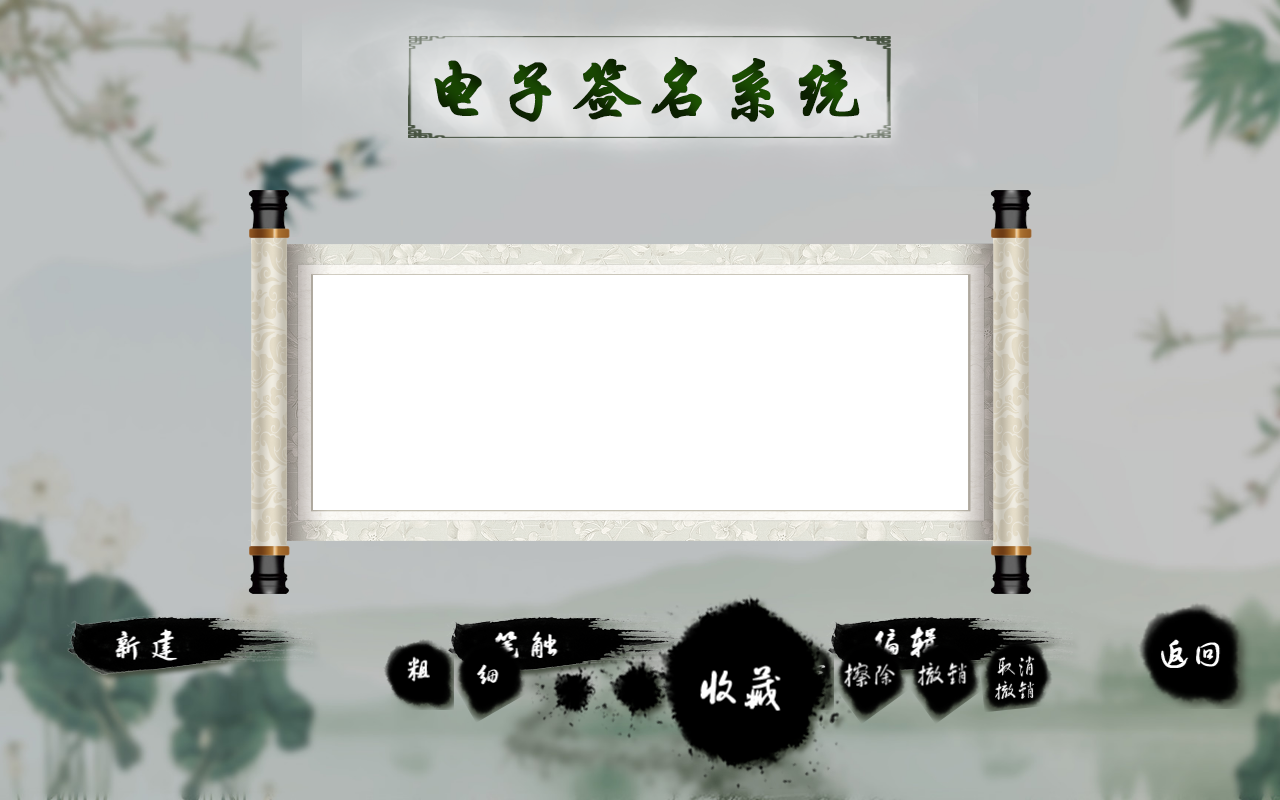
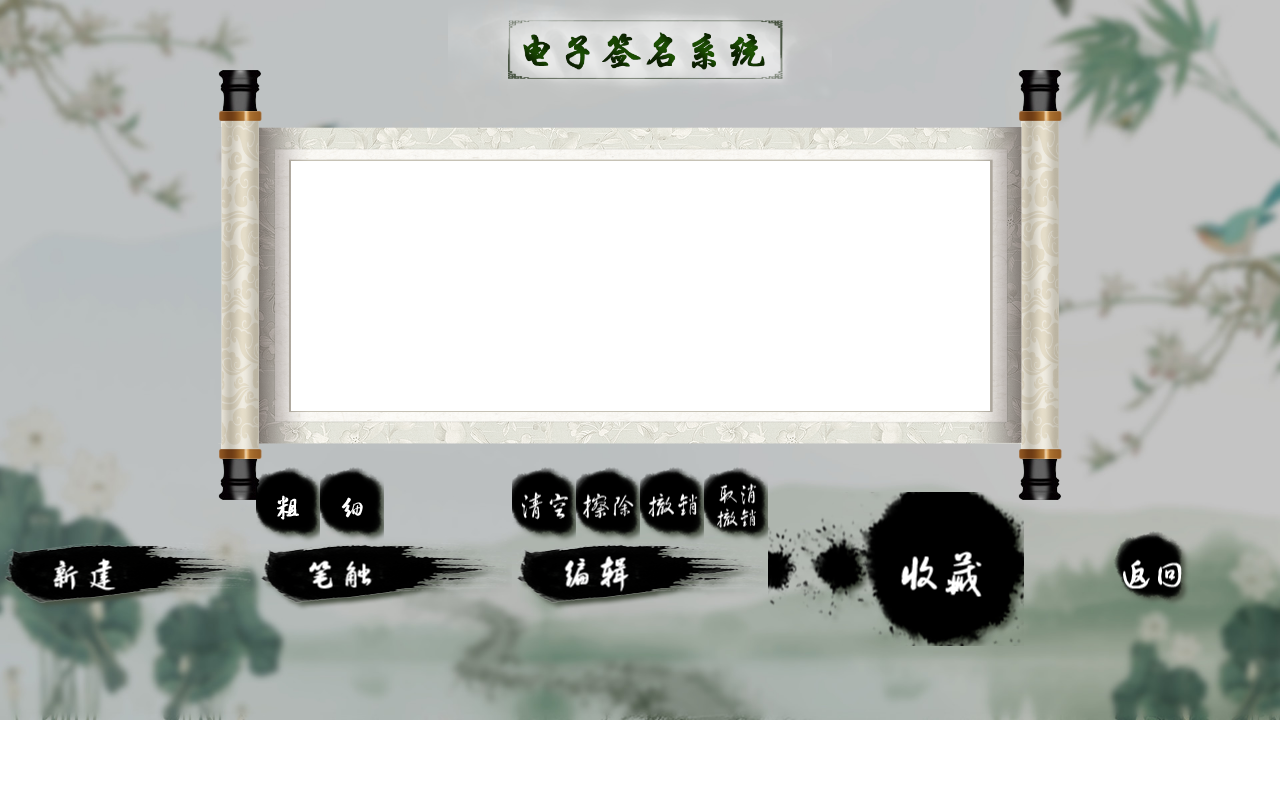
Before and after one commit to melody-pp/signature, a Vue app: page /#/ in a window 1280 px wide. Built offline with nearby package versions, Linux system fonts and the light colour scheme.

Commit message:
no message

```diff
--- a/src/App.vue
+++ b/src/App.vue
@@ -20,8 +20,6 @@
   body {
     background: url("./assets/bg.jpg") no-repeat;
     background-size: cover;
-    height: 100vh;
-    width: 100vw;
     margin: 0;
     padding: 0;
   }
@@ -31,4 +29,14 @@
     margin: 0;
     padding: 0;
   }
+
+  .clearfix:before,
+  .clearfix:after {
+    display: table;
+    content: " ";
+  }
+
+  .clearfix:after {
+    clear: both;
+  }
 </style>
--- a/src/components/HelloWorld.vue
+++ /dev/null
@@ -1,36 +0,0 @@
-<template>
-  <div>
-    <canvas ref="canvas" height="500" width="500"></canvas>
-    <button @click="save">保存</button>
-  </div>
-</template>
-
-<script>
-  import SignaturePad from 'signature_pad'
-
-  export default {
-    name: 'HelloWorld',
-    data () {
-      return {
-        signaturePad: null
-      }
-    },
-    mounted () {
-      this.signaturePad = new SignaturePad(this.$refs.canvas)
-    },
-    methods: {
-      save () {
-
-      }
-    }
-  }
-</script>
-
-<!-- Add "scoped" attribute to limit CSS to this component only -->
-<style scoped>
-  canvas {
-    height: 500px;
-    width: 500px;
-    border: 1px solid #000;
-  }
-</style>
--- /dev/null
+++ b/src/components/Signature.vue
@@ -0,0 +1,50 @@
+<template>
+  <div class="sig-container clearfix">
+    <div class="juan-container">
+      <img class="zhou left" src="../assets/juanzhou_bian.png">
+      <img class="juan" src="../assets/juanzhou_zhong.png">
+      <img class="zhou right" src="../assets/juanzhou_bian.png">
+    </div>
+    <img :src="sigUrl" class="signature">
+  </div>
+</template>
+
+<script>
+  export default {
+    name: "Signature",
+    props: ['sigUrl']
+  }
+</script>
+
+<style scoped lang="scss">
+  .sig-container {
+    position: absolute;
+    > img {
+      top: 10.4vh;
+      left: 9vh;
+      height: 29vh;
+      position: absolute;
+    }
+  }
+
+  .juan-container {
+    .juan {
+      height: 50vh;
+    }
+
+    .zhou {
+      height: 50vh;
+
+      &.left {
+        position: relative;
+        margin-right: -1vh;
+      }
+
+      &.right {
+        margin-left: -1vh;
+      }
+    }
+  }
+
+
+</style>
--- /dev/null
+++ b/src/data.js
@@ -0,0 +1,3 @@
+const sigList = [];
+
+export {sigList}
--- /dev/null
+++ b/src/pages/Exhibition.vue
@@ -0,0 +1,38 @@
+<template>
+  <div class="mainBox">
+    <img class="title" src="../assets/bt.png" @click="$router.push('/')">
+    <div class="sig-list-container">
+      <Signature v-for="sigUrl of sigList" :sigUrl="sigUrl" class="signature"/>
+    </div>
+  </div>
+</template>
+
+<script>
+  import {sigList} from "../data";
+
+  import Signature from '../components/Signature'
+
+  export default {
+    name: "Exhibition",
+    components: {Signature},
+    data: () => ({
+      sigList
+    })
+  }
+</script>
+
+<style scoped lang="scss">
+  .mainBox {
+    text-align: center;
+    .title {
+      width: 30vw;
+    }
+    .sig-list-container {
+      margin-top: 15vh;
+    }
+    .signature {
+      margin: 0 10vh;
+    }
+
+  }
+</style>
--- a/src/pages/Home.vue
+++ b/src/pages/Home.vue
@@ -1,64 +1,60 @@
 <template>
   <div class="mainBox">
-    <img class="title" src="../assets/bt.png" alt="">
+    <img class="title" src="../assets/bt.png">
     <div class="sig-container">
       <div class="juan-container">
         <img class="zhou left" src="../assets/juanzhou_bian.png">
         <img class="juan" src="../assets/juanzhou_zhong.png">
         <img class="zhou right" src="../assets/juanzhou_bian.png">
       </div>
-      <canvas ref="canvas" width="655" height="235"></canvas>
-
+      <canvas ref="canvas" :width="cvWidth" :height="cvHeight"></canvas>
     </div>
     <div class="menu">
-      <ul>
+      <ul class="clearfix">
         <li class="menuPer">
-          <img src="../assets/xj.png" alt="">
+          <img src="../assets/xj.png" @click="addSig()">
         </li>
         <li class="menuPer">
-          <img src="../assets/bc.png" alt="">
+          <img src="../assets/bc.png">
           <ul>
             <li class="subMenu">
               <img src="../assets/cu.png" @click="setStrokeStyle('thick')">
             </li>
-            <li class="subMenu" style="transform: rotateZ(60deg)">
-              <img src="../assets/xi.png" @click="setStrokeStyle('thin')"
-                   style="transform: rotateZ(-60deg) translate(-119%, 64%)">
+            <li class="subMenu">
+              <img src="../assets/xi.png" @click="setStrokeStyle('thin')">
             </li>
           </ul>
         </li>
         <li class="menuPer">
-          <img src="../assets/bj.png" alt="">
+          <img src="../assets/bj.png">
           <ul>
             <li class="subMenu">
-              <img src="../assets/qk.png" @click="clear" style="transform: translate(8%,43%);">
+              <img src="../assets/qk.png" @click="clear">
             </li>
-            <li class="subMenu" style="transform: rotateZ(54deg)">
-              <img src="../assets/cch.png" @click="erase"
-                   style="transform: rotateZ(-54deg) translate(-29%, 28%)">
+            <li class="subMenu">
+              <img src="../assets/cch.png" @click="erase">
             </li>
-            <li class="subMenu" style="transform: rotateZ(54deg)">
-              <img src="../assets/cx.png" @click="revoke"
-                   style="transform: rotateZ(-54deg) translate(-33%, 28%)">
+            <li class="subMenu">
+              <img src="../assets/cx.png" @click="revoke">
             </li>
-            <li class="subMenu" style="transform: rotateZ(84deg)">
-              <img src="../assets/qxcx.png" @click="cancelRevoke"
-                   style="transform: rotateZ(-84deg) translate(-41%, 17%)">
+            <li class="subMenu">
+              <img src="../assets/qxcx.png" @click="cancelRevoke">
             </li>
           </ul>
         </li>
+        <li class="collect">
+          <img src="../assets/sc.png" @click="saveSig">
+        </li>
+        <li class="goBack">
+          <img src="../assets/fh.png" @click="goBack">
+        </li>
       </ul>
-      <div class="collect">
-        <img src="../assets/sc.png" alt="">
-      </div>
-      <div class="goBack">
-        <img src="../assets/fh.png" alt="">
-      </div>
     </div>
   </div>
 </template>
 
 <script>
+  import {sigList} from "../data";
   import SignaturePad from 'signature_pad'
 
   let signaturePad
@@ -70,44 +66,66 @@
 
   export default {
     name: 'home',
-    mounted () {
+    data: () => ({
+      cvWidth: 655,
+    }),
+    computed: {
+      cvHeight() {
+        return this.cvWidth * 0.3588
+      }
+    },
+    created() {
+      this.cvWidth = window.innerWidth * 0.545833333
+    },
+    mounted() {
       signaturePad = new SignaturePad(
         this.$refs.canvas,
         {minWidth: 1, maxWidth: 6, onEnd: this.addRevokeState}
       )
     },
     methods: {
-      setStrokeStyle (style) {
+      setStrokeStyle(style) {
         const [minWidth, maxWidth] = strokeWidths[style]
 
         signaturePad.minWidth = minWidth
         signaturePad.maxWidth = maxWidth
         signaturePad.penColor = '#000'
       },
-      clear () {
+      clear() {
         signaturePad.clear()
       },
-      addRevokeState () {
+      addRevokeState() {
         revokeStates = revokeStates.slice(revokeStep)
         revokeStates.unshift(signaturePad.toDataURL())
         revokeStep = 0
       },
-      revoke () {
+      revoke() {
         this.clear()
 
         revokeStep = Math.min(revokeStates.length - 2, revokeStep)
         signaturePad.fromDataURL(revokeStates[++revokeStep], {ratio})
       },
-      cancelRevoke () {
+      cancelRevoke() {
         this.clear()
 
         revokeStep = Math.max(1, revokeStep)
         signaturePad.fromDataURL(revokeStates[--revokeStep], {ratio})
       },
-      erase () {
+      erase() {
         signaturePad.minWidth = 10
         signaturePad.maxWidth = 10
         signaturePad.penColor = '#fff'
+      },
+      goBack() {
+        console.log('返回')
+      },
+      addSig() {
+        console.log('新建')
+      },
+      saveSig() {
+        console.log('保存')
+        sigList.push(signaturePad.toDataURL());
+        this.$router.push('/exhibition')
       }
     }
   }
@@ -116,11 +134,13 @@
 <style scoped lang="scss">
   .mainBox {
     text-align: center;
+    .title {
+      width: 30vw;
+    }
   }
 
   .sig-container {
-    width: 785px;
-    margin: auto;
+    margin-top: -5vh;
     position: relative;
   }
 
@@ -129,76 +149,79 @@
   }
 
   .juan {
-    width: 720px;
+    width: 60vw;
   }
 
   .zhou {
-    width: 42px;
+    width: 3.5vw;
     &.left {
       position: relative;
-      margin-right: -10px;
+      margin-right: -.5vw;
     }
     &.right {
-      margin-left: -10px;
+      margin-left: -.5vw;
     }
   }
 
   canvas {
-    top: 85px;
-    left: 65px;
-    width: 655px;
-    height: 235px;
+    top: 7.1vw;
+    left: 22.75vw;
+    width: 54.5833333vw;
+    height: 19.5845vw;
     position: absolute;
     background: #fff;
   }
 
   .menu {
     position: relative;
-    cursor: pointer;
+    margin-top: -1vh;
+    > ul > li {
+      width: 20vw;
+      line-height: 12vw;
+      float: left;
+      background-size: contain;
+      background: center no-repeat;
+      img {
+        cursor: pointer;
+      }
+    }
     .menuPer {
-      width: 380px;
-      height: 93px;
-      background: url("../assets/bjbg.png") no-repeat;
-      float: left;
-      background-position: center;
+      position: relative;
+      background-image: url("../assets/bjbg.png");
       & img {
         left: 50%;
         top: 50%;
-        transform: translate(-68%, 94%);
+        transform: translate(-68%, 50%);
+      }
+      > ul {
+        position: absolute;
+        top: -5vw;
       }
       .subMenu {
-        width: 74px;
-        height: 77px;
-        background: url("../assets/qkbg.png") no-repeat;
+        width: 5vw;
+        background-size: contain;
+        background: url("../assets/qkbg.png") center no-repeat;
         float: left;
         & img {
-          transform: translate(8%, 94%);
+          transform: translate(0%, 40%)
         }
       }
     }
     .collect {
-      width: 330px;
-      height: 195px;
-      background: url("../assets/scbg.png") no-repeat;
-      position: absolute;
-      right: 420px;
+      height: 12vw;
+      background: url("../assets/scbg.png") center no-repeat;
       & img {
         left: 50%;
         top: 50%;
-        transform: translate(57%, 159%);
+        transform: translate(57%, 50%);
       }
     }
     .goBack {
-      width: 127px;
-      height: 115px;
-      background: url("../assets/qkbg.png") no-repeat;
-      background-size: 98%;
-      position: absolute;
-      right: 20px;
+      background-image: url("../assets/qkbg.png");
       & img {
         left: 50%;
         top: 50%;
-        transform: translate(-10%, 155%);
+        transform: translate(0%, 50%);
       }
     }
   }
--- a/src/router/index.js
+++ b/src/router/index.js
@@ -1,7 +1,7 @@
 import Vue from 'vue'
 import Router from 'vue-router'
 import Home from '@/pages/Home'
-import HelloWorld from '@/components/HelloWorld'
+import Exhibition from '@/pages/Exhibition'
 
 Vue.use(Router)
 
@@ -11,6 +11,12 @@ export default new Router({
       path: '/',
       name: 'Home',
       component: Home
-    }
+    },
+    {
+      path: '/exhibition',
+      name: 'Exhibition',
+      component: Exhibition
+    },
+
   ]
 })
```
